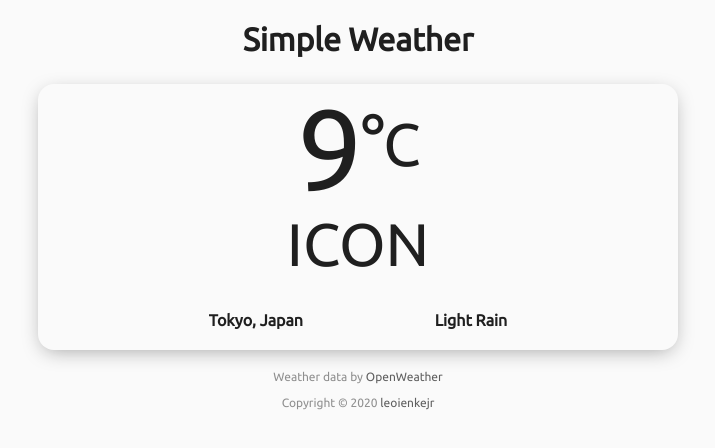
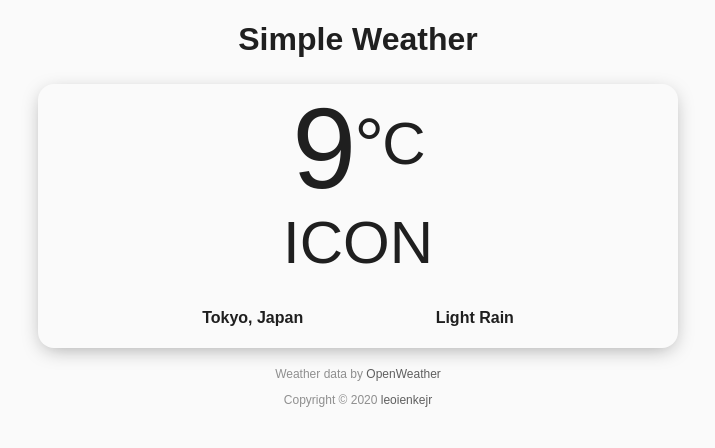
Before and after one commit to leoienkejr/simple-weather, a plain HTML site: page index.html in a window 1280 px wide. Shown: the whole page, without its empty margins (282-997 px from the left). Drawn offline with Linux system fonts and the light colour scheme.

Commit message:
Change font-family to Arial/Helvetica

```diff
--- a/css/style.css
+++ b/css/style.css
@@ -22,7 +22,7 @@ html {
 }
 
 body {
-    font-family: 'Ubuntu', sans-serif;
+    font-family: Arial, Helvetica, sans-serif;
     background-color: #fafafa;
     color: #1f1f1f;
     height: 100%;
--- a/index.html
+++ b/index.html
@@ -5,7 +5,6 @@
     <meta name="viewport" content="width=device-width, initial-scale=1.0">
     <link rel="stylesheet" href="css/normalize.css">
     <link rel="stylesheet" href="css/style.css">
-    <link href="https://fonts.googleapis.com/css2?family=Ubuntu&display=swap" rel="stylesheet">
     <title>Simple Weather</title>
 </head>
 <body>
```
